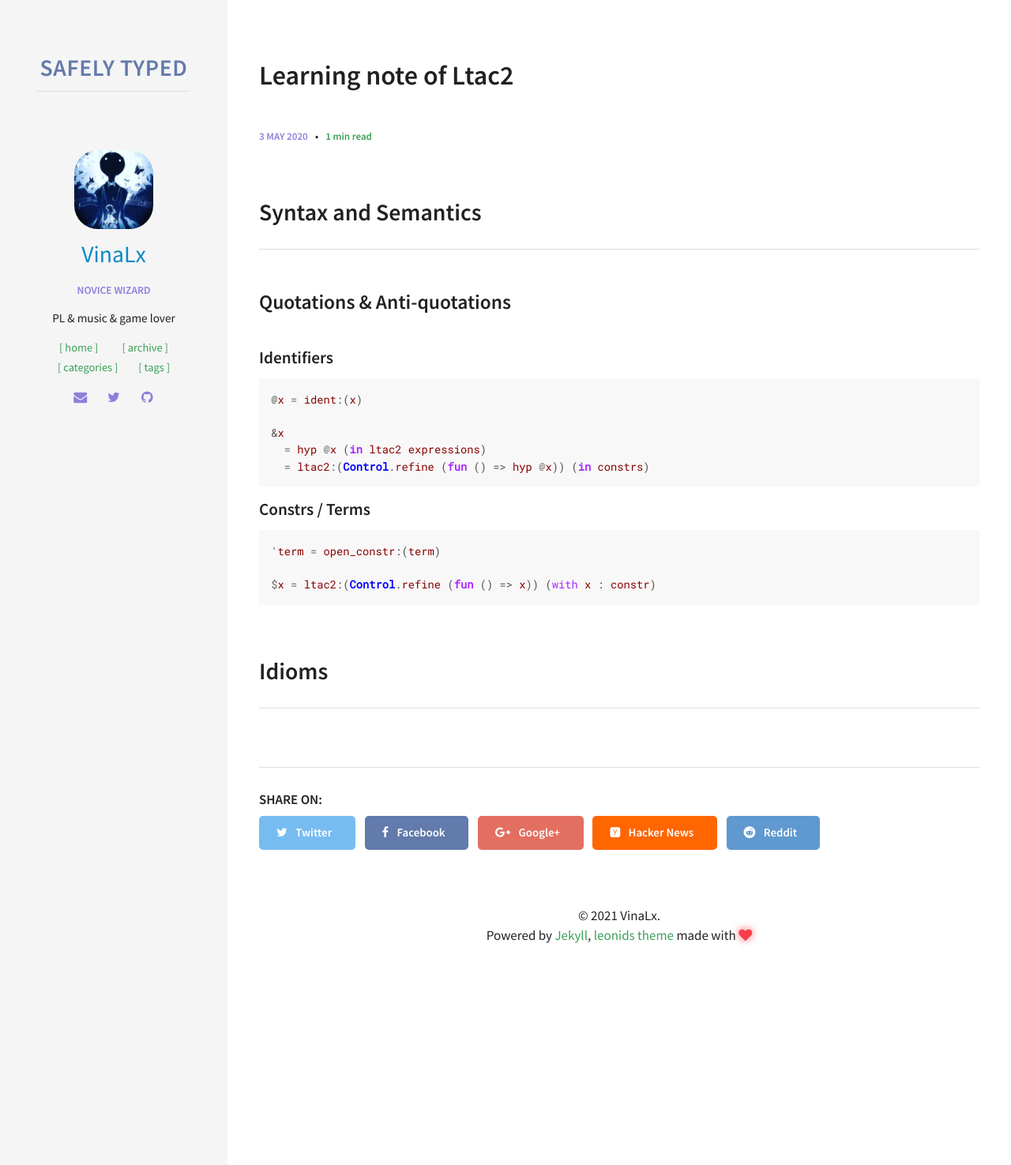
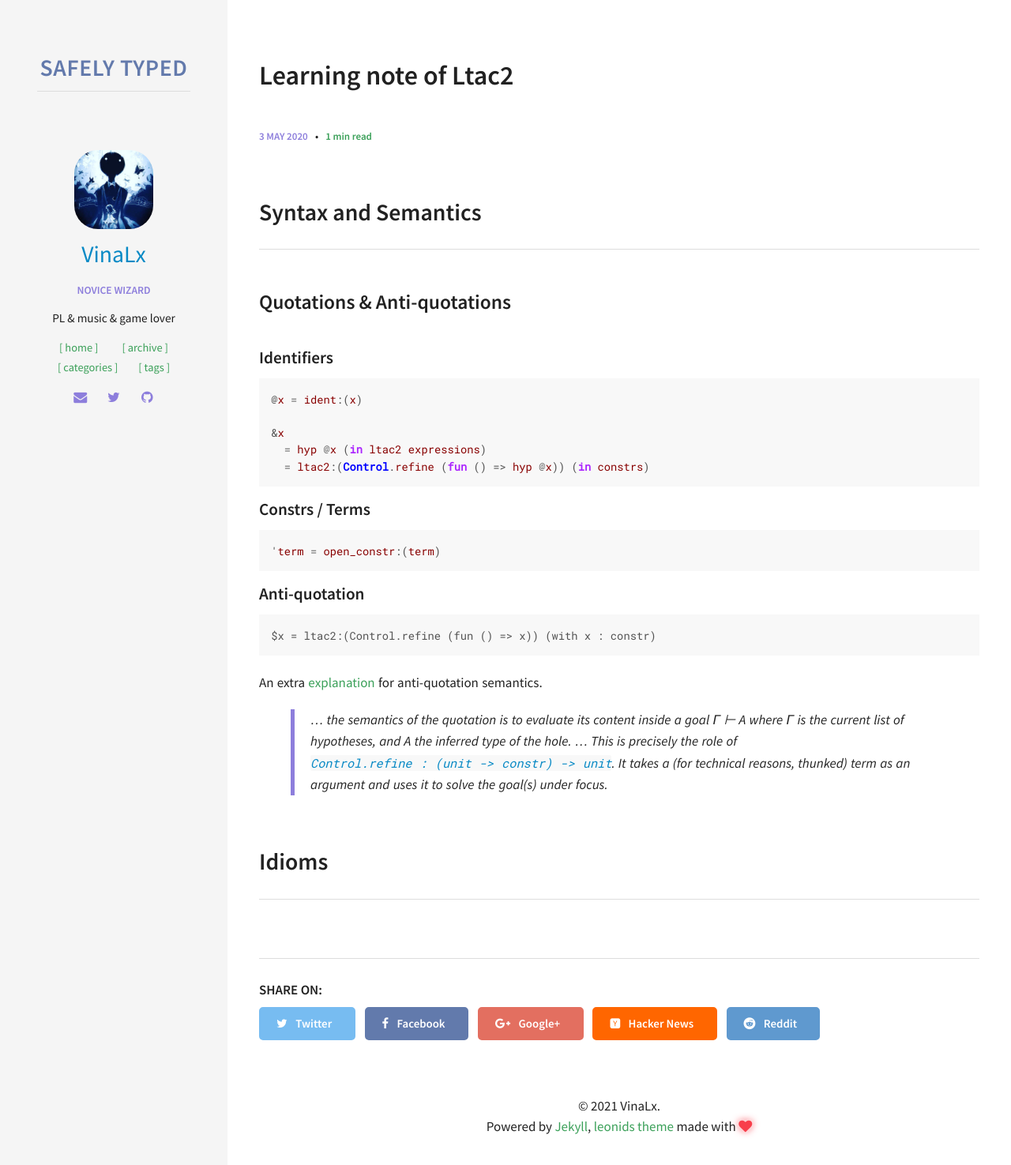
Before and after one commit to VinaLx/VinaLx.github.io, a Jekyll site: the page built from _posts/2020-05-03-ltac2-intro.md, in a window 1280 px wide. Shown: the top 1475 px of the page at 79% size. Built offline with Jekyll 4.4.1, drawn with Linux system fonts in a browser that asks for light colours; some web fonts are replaced.

Commit message:
update the ltac note with a stackoverflow reference

````diff
--- a/_posts/2020-05-03-ltac2-intro.md
+++ b/_posts/2020-05-03-ltac2-intro.md
@@ -24,8 +24,22 @@ modified: 2020-05-03
 
 ```coq
 'term = open_constr:(term)
+```
 
+#### Anti-quotation
+
+```
 $x = ltac2:(Control.refine (fun () => x)) (with x : constr)
 ```
 
+An extra [explanation](https://stackoverflow.com/questions/67367231/what-does-control-refine-do-in-ltac2)
+for anti-quotation semantics.
+
+> ... the semantics of the quotation is to evaluate its content inside a goal
+> Γ ⊢ A where Γ is the current list of hypotheses, and A the inferred type of the hole.
+> ...
+> This is precisely the role of `Control.refine : (unit -> constr) -> unit`.
+> It takes a (for technical reasons, thunked) term as an argument and uses it
+> to solve the goal(s) under focus.
+
 ## Idioms
````
Also changed, not shown: other parts of _posts/2020-05-03-ltac2-intro.md (+1 -1 lines).
